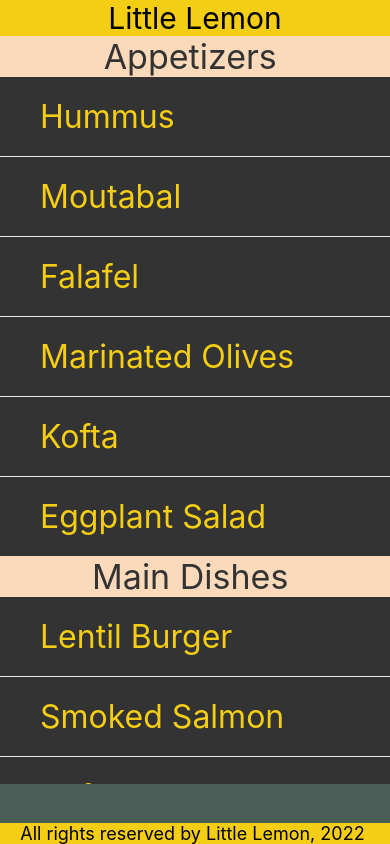
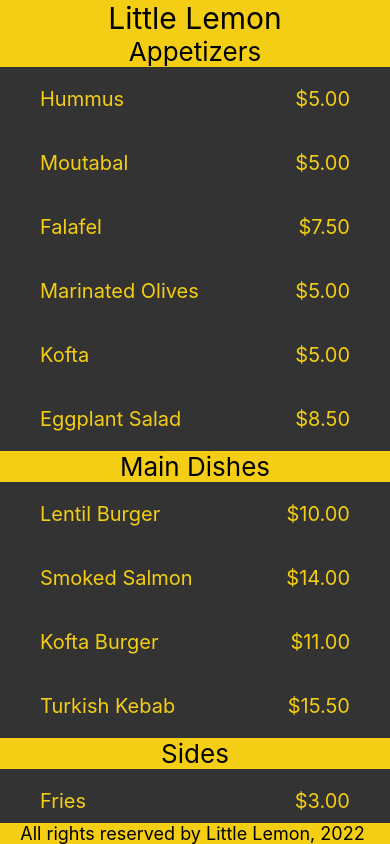
Before and after one commit to heshanu/react-native-meta-scrollView, a React Native app: screen / in a window 390 px wide. Built offline with nearby package versions, Linux system fonts and the light colour scheme.

Commit message:
Added sectionList

```diff
--- a/App.js
+++ b/App.js
@@ -1,25 +1,28 @@
-import * as React from "react";
-import { View, Text } from "react-native";
+import * as React from 'react';
+import { View, StyleSheet } from 'react-native';
 
-import LittleLemonHeader from "./components/LittleLemonHeader";
-import LittleLemonFooter from "./components/LittleLemonFooter";
-//import WelcomeScreen from './components/WelcomeScreen';
-import MenuItems from "./components/MenuItems";
+import LittleLemonHeader from './components/LittleLemonHeader';
+import LittleLemonFooter from './components/LittleLemonFooter';
+import MenuItems from './components/MenuItems';
+
 export default function App() {
   return (
     <>
-      <View
-        style={{
-          flex: 1,
-          backgroundColor: "#495E57",
-        }}
-      >
+      <View style={styles.container}>
         <LittleLemonHeader />
         <MenuItems />
       </View>
-      <View style={{ backgroundColor: "#495E57" }}>
+      <View style={styles.footerContainer}>
         <LittleLemonFooter />
       </View>
     </>
   );
 }
+
+const styles = StyleSheet.create({
+  container: {
+    flex: 1,
+    backgroundColor: '#333333',
+  },
+  footerContainer: { backgroundColor: '#333333' },
+});
--- a/components/MenuItems.js
+++ b/components/MenuItems.js
@@ -1,6 +1,50 @@
-import React from "react";
-import { View, Text, StyleSheet, SectionList } from "react-native";
-import { menuItemsToDisplay } from ".././util/menuItemsToDisplay";
+import React from 'react';
+
+import { View, Text, StyleSheet, SectionList } from 'react-native';
+
+const menuItemsToDisplay = [
+  {
+    title: 'Appetizers',
+    data: [
+      { name: 'Hummus', price: '$5.00' },
+      { name: 'Moutabal', price: '$5.00' },
+      { name: 'Falafel', price: '$7.50' },
+      { name: 'Marinated Olives', price: '$5.00' },
+      { name: 'Kofta', price: '$5.00' },
+      { name: 'Eggplant Salad', price: '$8.50' },
+    ],
+  },
+  {
+    title: 'Main Dishes',
+    data: [
+      { name: 'Lentil Burger', price: '$10.00' },
+      { name: 'Smoked Salmon', price: '$14.00' },
+      { name: 'Kofta Burger', price: '$11.00' },
+      { name: 'Turkish Kebab', price: '$15.50' },
+    ],
+  },
+  {
+    title: 'Sides',
+    data: [
+      { name: 'Fries', price: '$3.00', id: '11K' },
+      { name: 'Buttered Rice', price: '$3.00' },
+      { name: 'Bread Sticks', price: '$3.00' },
+      { name: 'Pita Pocket', price: '$3.00' },
+      { name: 'Lentil Soup', price: '$3.75' },
+      { name: 'Greek Salad', price: '$6.00' },
+      { name: 'Rice Pilaf', price: '$4.00' },
+    ],
+  },
+  {
+    title: 'Desserts',
+    data: [
+      { name: 'Baklava', price: '$3.00' },
+      { name: 'Tartufo', price: '$3.00' },
+      { name: 'Tiramisu', price: '$5.00' },
+      { name: 'Panna Cotta', price: '$5.00' },
+    ],
+  },
+];
 
 const Item = ({ name, price }) => (
   <View style={menuStyles.innerContainer}>
@@ -9,65 +53,48 @@
   </View>
 );
 
-const Separator = () => <View style={menuStyles.separator} />;
-
-const Footer = () => (
-  <Text style={menuStyles.footerText}>
-    All Rights Reserved by Little Lemon 2022
-  </Text>
-);
-
 const MenuItems = () => {
-  const renderItem = ({ item }) => <Item name={item} />;
+  const renderItem = ({ item }) => <Item name={item.name} price={item.price} />;
 
   const renderSectionHeader = ({ section: { title } }) => (
-    <Text style={menuStyles.sectionHeader}>{title} </Text>
+    <View style={menuStyles.headerStyle}>
+      <Text style={menuStyles.sectionHeader}>{title}</Text>
+    </View>
   );
 
   return (
     <View style={menuStyles.container}>
       <SectionList
+        sections={menuItemsToDisplay}
         keyExtractor={(item, index) => item + index}
-        sections={menuItemsToDisplay}
         renderItem={renderItem}
-        renderSectionHeader={renderSectionHeader}
-        ListFooterComponent={Footer}
-        ItemSeparatorComponent={Separator}
-      ></SectionList>
+        renderSectionHeader={renderSectionHeader}></SectionList>
     </View>
   );
 };
 
-// Add styles to the component
 const menuStyles = StyleSheet.create({
   container: {
-    flex: 0.95,
+    flex: 1,
   },
   innerContainer: {
     paddingHorizontal: 40,
     paddingVertical: 20,
-    backgroundColor: "#333333",
+    flexDirection: 'row',
+    justifyContent: 'space-between',
+  },
+  itemText: {
+    color: '#F4CE14',
+    fontSize: 20,
+  },
+  headerStyle: {
+    backgroundColor: '#F4CE14',
   },
   sectionHeader: {
-    backgroundColor: "#fbdabb",
-    color: "#333333",
-    fontSize: 34,
-    flexWrap: "wrap",
-    textAlign: "center",
-  },
-  itemText: {
-    color: "#F4CE14",
-    fontSize: 32,
-  },
-  separator: {
-    borderBottomWidth: 1,
-    borderColor: "#EDEFEE",
-  },
-  footerText: {
-    color: "#EDEFEE",
-    fontSize: 20,
-    flexWrap: "wrap",
-    textAlign: "center",
+    color: 'black',
+    fontSize: 26,
+    flexWrap: 'wrap',
+    textAlign: 'center',
   },
 });
 
--- a/util/menuItemsToDisplay.js
+++ b/util/menuItemsToDisplay.js
@@ -2,32 +2,42 @@
   {
     title: "Appetizers",
     data: [
-      "Hummus",
-      "Moutabal",
-      "Falafel",
-      "Marinated Olives",
-      "Kofta",
-      "Eggplant Salad",
+      { name: "Hummus", price: "$5.00" },
+      { name: "Moutabal", price: "$5.00" },
+      { name: "Falafel", price: "$7.50" },
+      { name: "Marinated Olives", price: "$5.00" },
+      { name: "Kofta", price: "$5.00" },
+      { name: "Eggplant Salad", price: "$8.50" },
     ],
   },
   {
     title: "Main Dishes",
-    data: ["Lentil Burger", "Smoked Salmon", "Kofta Burger", "Turkish Kebab"],
+    data: [
+      { name: "Lentil Burger", price: "$10.00" },
+      { name: "Smoked Salmon", price: "$14.00" },
+      { name: "Kofta Burger", price: "$11.00" },
+      { name: "Turkish Kebab", price: "$15.50" },
+    ],
   },
   {
     title: "Sides",
     data: [
-      "Fries",
-      "Buttered Rice",
-      "Bread Sticks",
-      "Pita Pocket",
-      "Lentil Soup",
-      "Greek Salad",
-      "Rice Pilaf",
+      { name: "Fries", price: "$3.00", id: "11K" },
+      { name: "Buttered Rice", price: "$3.00" },
+      { name: "Bread Sticks", price: "$3.00" },
+      { name: "Pita Pocket", price: "$3.00" },
+      { name: "Lentil Soup", price: "$3.75" },
+      { name: "Greek Salad", price: "$6.00" },
+      { name: "Rice Pilaf", price: "$4.00" },
     ],
   },
   {
     title: "Desserts",
-    data: ["Baklava", "Tartufo", "Tiramisu", "Panna Cotta"],
+    data: [
+      { name: "Baklava", price: "$3.00" },
+      { name: "Tartufo", price: "$3.00" },
+      { name: "Tiramisu", price: "$5.00" },
+      { name: "Panna Cotta", price: "$5.00" },
+    ],
   },
 ];
```
